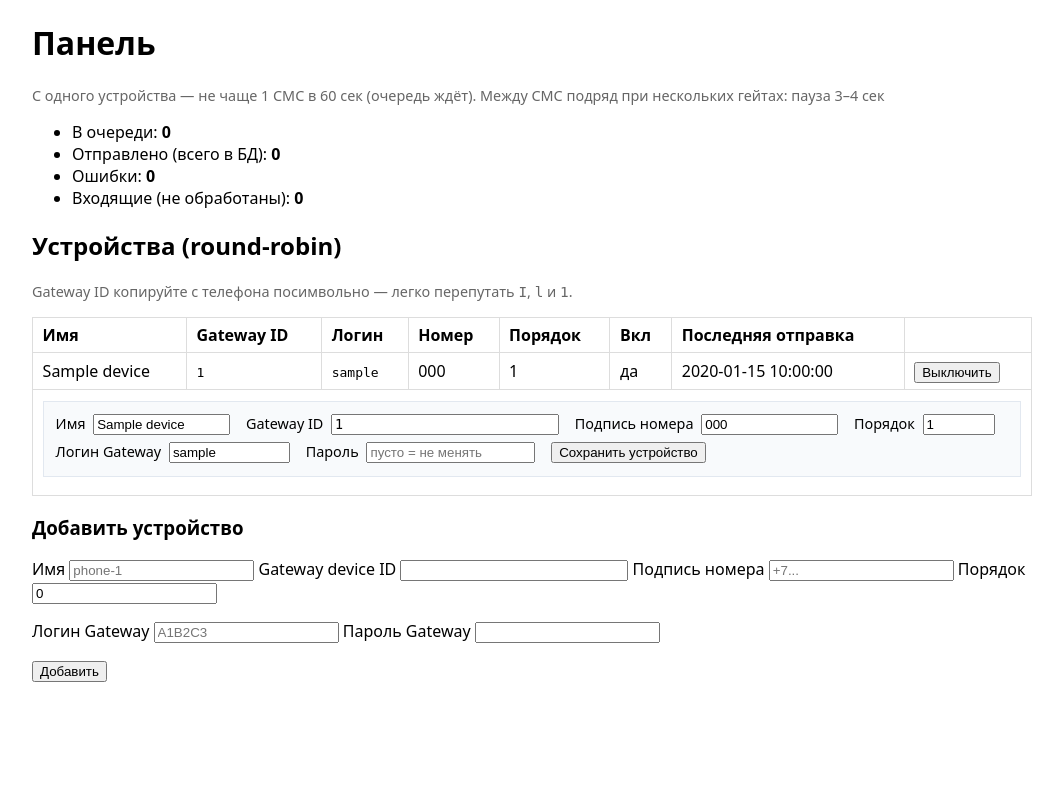
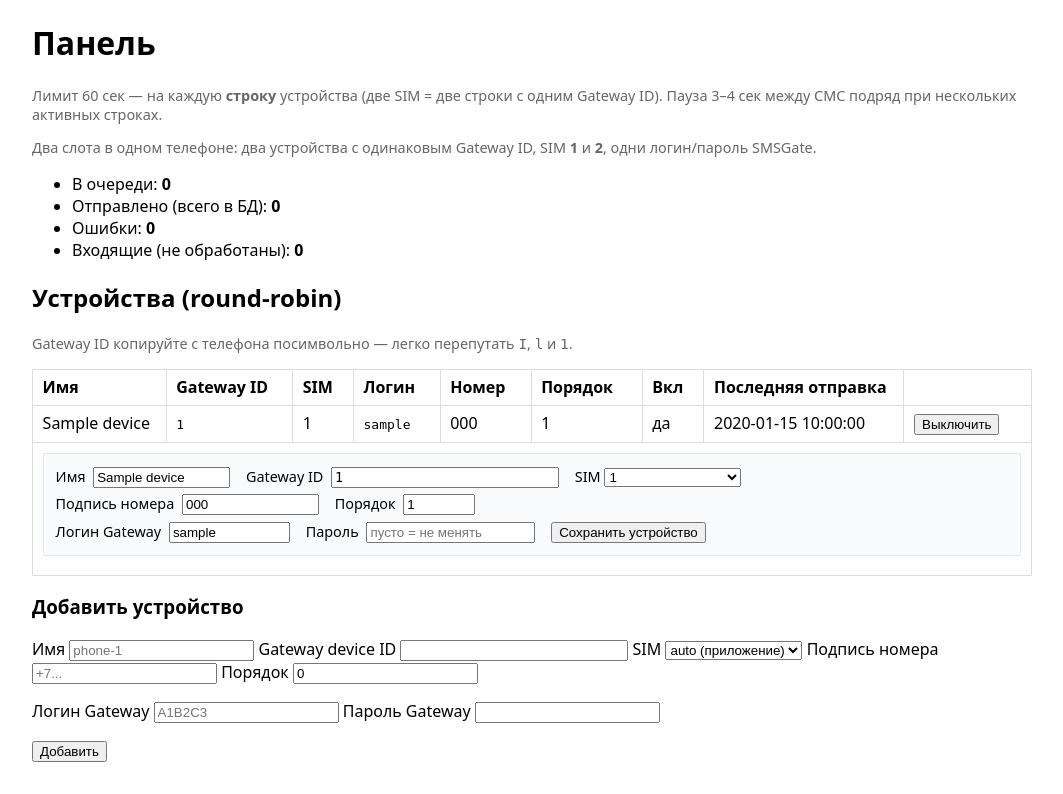
Before and after one commit to uskhrr-hash/sms-delivery, a FastAPI app: page /admin/ in a window 1280 px wide. Shown: the part 54-848 px from the top of the page, without its empty margins (108-1171 px from the left). Before the commit the page ends 736 px from the top, so only its background shows below. Run offline with FastAPI, Linux system fonts and the light colour scheme; the visitor is signed in with stand-in values (Sample User, id 1); tables that the repository leaves empty hold one stand-in row (values such as "Sample post"); parts of the project's set-up code (start-up, migrations or seed data) failed here and were passed over.

Commit message:
Add per-device SIM selection for dual-SIM gateways.
Admin can set SIM 1/2 or auto; duplicate Gateway IDs allowed for two queue slots on one phone.

Co-authored-by: Cursor <cursoragent@cursor.com>

```diff
--- a/app/admin/templates/dashboard.html
+++ b/app/admin/templates/dashboard.html
@@ -31,7 +31,8 @@
   </nav>
 
   <h1>Панель</h1>
-  <p class="muted">С одного устройства — не чаще 1 СМС в {{ settings.device_send_min_interval_sec }} сек (очередь ждёт). Между СМС подряд при нескольких гейтах: пауза {{ settings.send_delay_min }}–{{ settings.send_delay_max }} сек</p>
+  <p class="muted">Лимит {{ settings.device_send_min_interval_sec }} сек — на каждую <strong>строку</strong> устройства (две SIM = две строки с одним Gateway ID). Пауза {{ settings.send_delay_min }}–{{ settings.send_delay_max }} сек между СМС подряд при нескольких активных строках.</p>
+  <p class="muted">Два слота в одном телефоне: два устройства с одинаковым Gateway ID, SIM <strong>1</strong> и <strong>2</strong>, одни логин/пароль SMSGate.</p>
 
   {% if device_error %}
   <div class="error">{{ device_error }}</div>
@@ -47,11 +48,12 @@
   <h2>Устройства (round-robin)</h2>
   <p class="muted">Gateway ID копируйте с телефона посимвольно — легко перепутать <code>I</code>, <code>l</code> и <code>1</code>.</p>
   <table>
-    <tr><th>Имя</th><th>Gateway ID</th><th>Логин</th><th>Номер</th><th>Порядок</th><th>Вкл</th><th>Последняя отправка</th><th></th></tr>
+    <tr><th>Имя</th><th>Gateway ID</th><th>SIM</th><th>Логин</th><th>Номер</th><th>Порядок</th><th>Вкл</th><th>Последняя отправка</th><th></th></tr>
     {% for d in devices %}
     <tr>
       <td>{{ d.name }}</td>
       <td><code>{{ d.gateway_device_id }}</code></td>
+      <td>{% if d.sim_number %}{{ d.sim_number }}{% else %}auto{% endif %}</td>
       <td>
         {% if d.gateway_username %}
           <code>{{ d.gateway_username }}</code>
@@ -70,11 +72,18 @@
       </td>
     </tr>
     <tr>
-      <td colspan="8">
+      <td colspan="9">
         <form class="device-form" method="post" action="/admin/devices/{{ d.id }}/update">
           <div>
             <label>Имя <input name="name" value="{{ d.name }}" required size="14"></label>
             <label>Gateway ID <input class="mono" name="gateway_device_id" value="{{ d.gateway_device_id }}" required></label>
+            <label>SIM
+              <select name="sim_number">
+                <option value="auto" {% if not d.sim_number %}selected{% endif %}>auto (приложение)</option>
+                <option value="1" {% if d.sim_number == 1 %}selected{% endif %}>1</option>
+                <option value="2" {% if d.sim_number == 2 %}selected{% endif %}>2</option>
+              </select>
+            </label>
             <label>Подпись номера <input name="phone_label" value="{{ d.phone_label }}" placeholder="+7..." size="14"></label>
             <label>Порядок <input name="sort_order" type="number" value="{{ d.sort_order }}" style="width:4rem"></label>
           </div>
@@ -87,7 +96,7 @@
       </td>
     </tr>
     {% else %}
-    <tr><td colspan="8">Устройств нет — добавьте ниже</td></tr>
+    <tr><td colspan="9">Устройств нет — добавьте ниже</td></tr>
     {% endfor %}
   </table>
 
@@ -96,6 +105,13 @@
     <p>
       <label>Имя <input name="name" required placeholder="phone-1"></label>
       <label>Gateway device ID <input name="gateway_device_id" required class="mono"></label>
+      <label>SIM
+        <select name="sim_number">
+          <option value="auto">auto (приложение)</option>
+          <option value="1">1</option>
+          <option value="2">2</option>
+        </select>
+      </label>
       <label>Подпись номера <input name="phone_label" placeholder="+7..."></label>
       <label>Порядок <input name="sort_order" type="number" value="0"></label>
     </p>
--- a/app/config.py
+++ b/app/config.py
@@ -18,7 +18,7 @@ class Settings(BaseSettings):
 
     send_delay_min: int = 3
     send_delay_max: int = 4
-    # Минимальный интервал между отправками с одного устройства (одна SIM / один телефон).
+    # Минимальный интервал между отправками с одной строки devices (отдельно для SIM 1 и SIM 2).
     device_send_min_interval_sec: int = 60
 
     smsgate_base_url: str = 'https://localhost'
--- a/app/gateway/client.py
+++ b/app/gateway/client.py
@@ -31,6 +31,7 @@ class SmsGateClient:
         text: str,
         device_id: str,
         message_id: str | None = None,
+        sim_number: int | None = None,
     ) -> dict[str, Any]:
         phone_e164 = f'+{phone}' if not phone.startswith('+') else phone
         body: dict[str, Any] = {
@@ -41,6 +42,8 @@ class SmsGateClient:
         }
         if message_id:
             body['id'] = message_id
+        if sim_number is not None:
+            body['simNumber'] = sim_number
 
         async with httpx.AsyncClient(timeout=self._timeout) as client:
             resp = await client.post(
--- a/app/models.py
+++ b/app/models.py
@@ -29,10 +29,12 @@ class Device(Base):
 
     id: Mapped[int] = mapped_column(primary_key=True)
     name: Mapped[str] = mapped_column(String(100), unique=True)
-    gateway_device_id: Mapped[str] = mapped_column(String(128), unique=True)
+    gateway_device_id: Mapped[str] = mapped_column(String(128), index=True)
     gateway_username: Mapped[str] = mapped_column(String(64), default='')
     gateway_password: Mapped[str] = mapped_column(String(128), default='')
     phone_label: Mapped[str] = mapped_column(String(32), default='')
+    # 1 или 2 — явная SIM в SMSGate; None — как настроено в приложении на телефоне.
+    sim_number: Mapped[int | None] = mapped_column(Integer, nullable=True)
     enabled: Mapped[bool] = mapped_column(Boolean, default=True)
     sort_order: Mapped[int] = mapped_column(Integer, default=0)
     last_sent_at: Mapped[datetime | None] = mapped_column(DateTime(timezone=True))
--- a/app/worker/sender.py
+++ b/app/worker/sender.py
@@ -151,6 +151,7 @@ async def process_one_message() -> bool:
                 text=msg.text,
                 device_id=device.gateway_device_id,
                 message_id=msg.id,
+                sim_number=device.sim_number,
             )
             msg.status = MessageStatus.SENT
             msg.device_id = device.id
```
Also changed, not shown: app/admin/routes.py (+26 -1 lines), app/database.py (+7 -0 lines).
